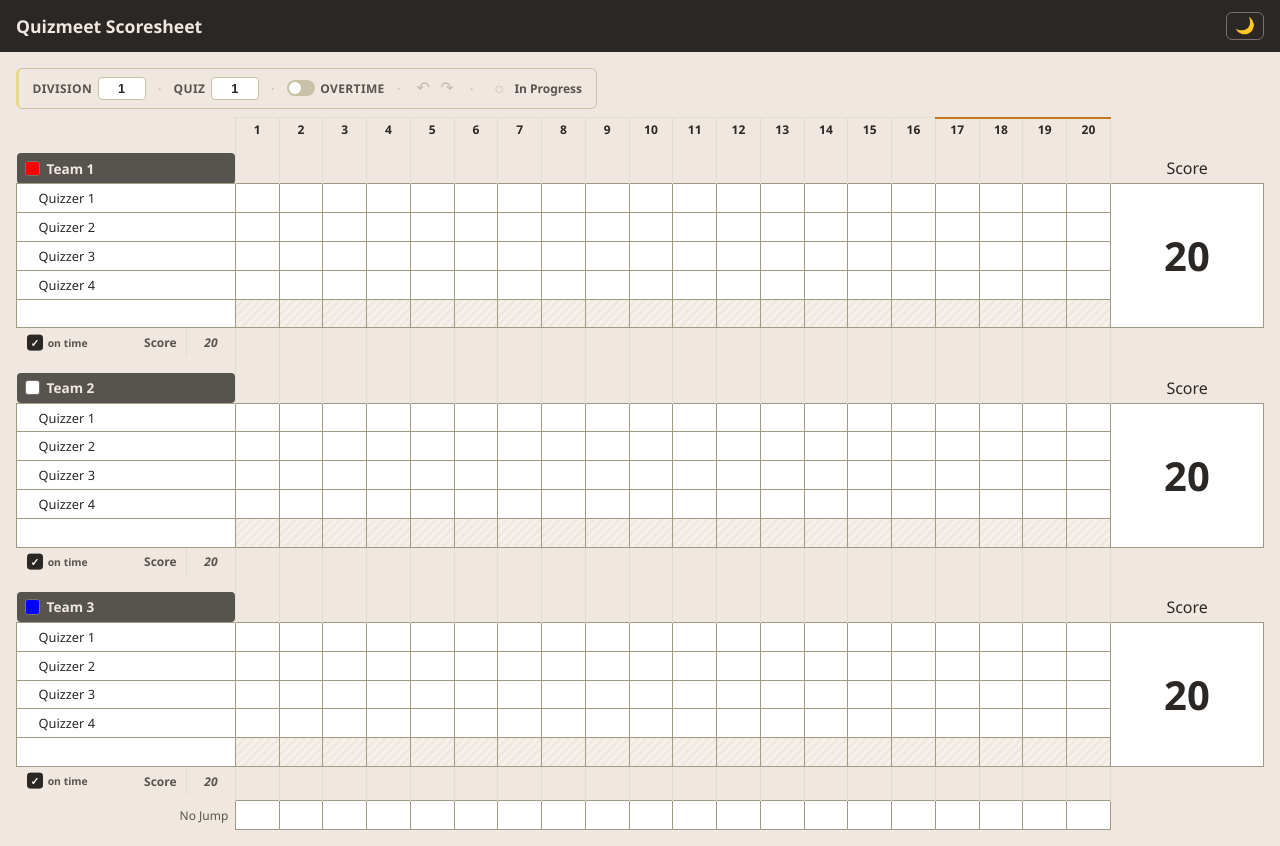
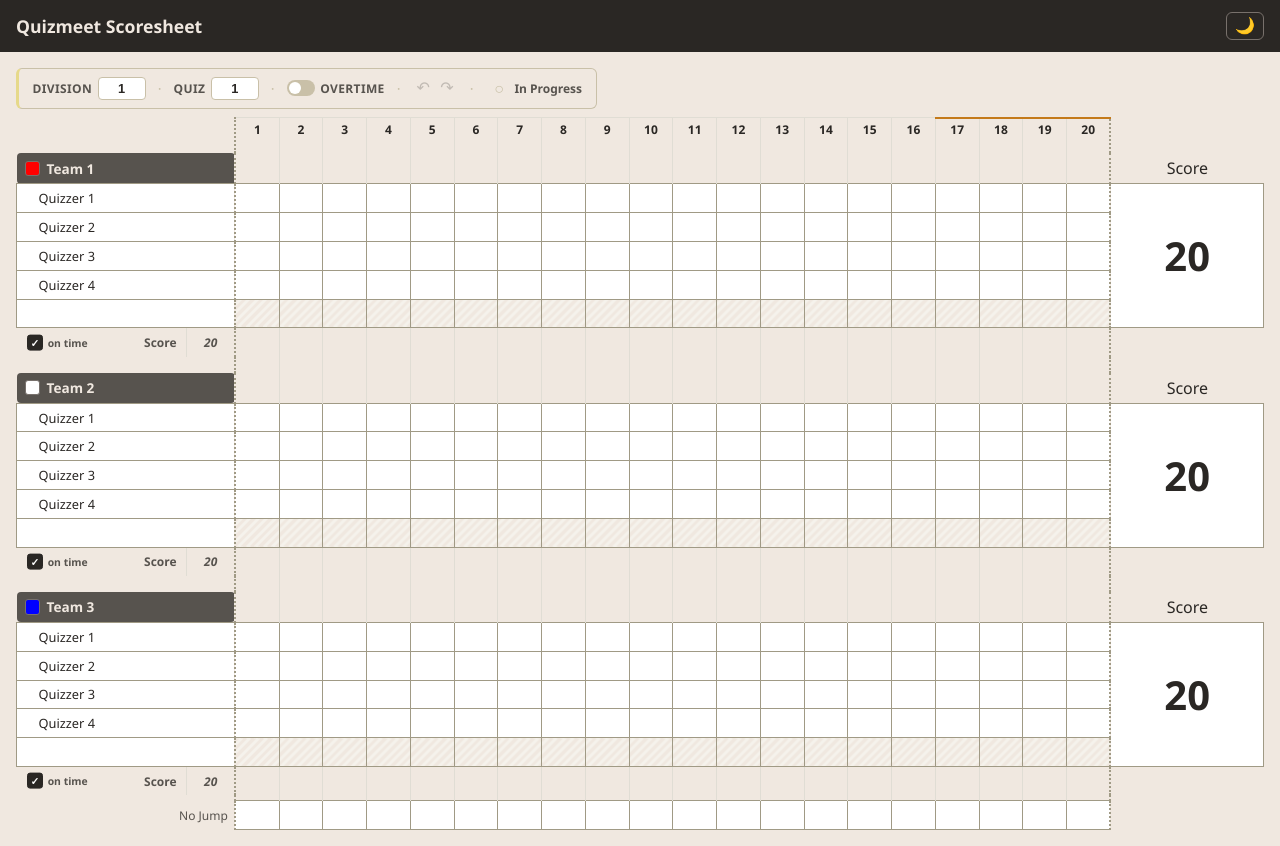
Before and after one commit to TommyAmberson/qzr-sheet, a Vue app: page / in a window 1280 px wide. Built offline with nearby package versions, Linux system fonts and the light colour scheme; the HTML template or start-up script is replaced by a standard one.

Commit message:
style: dotted border on first and last visible columns

```diff
--- a/src/components/Scoresheet.vue
+++ b/src/components/Scoresheet.vue
@@ -187,14 +187,25 @@ function headerClass(colIdx: number): string {
 function colGroupClass(colIdx: number): string {
   const col = columns.value[colIdx]
   if (!col) return ''
+
+  const classes: string[] = []
+  const dc = displayColumns.value
+  if (dc[0]?.idx === colIdx) classes.push('col--first')
+  if (dc[dc.length - 1]?.idx === colIdx) classes.push('col--last')
+
   if (col.isOvertime) {
     if (col.type === QuestionType.Normal && (col.number - 21) % 3 === 0) {
-      return col.number === 21 ? 'col--overtime col--ot-start' : 'col--overtime col--ot-round-start'
+      classes.push(
+        col.number === 21 ? 'col--overtime col--ot-start' : 'col--overtime col--ot-round-start',
+      )
+    } else {
+      classes.push('col--overtime')
     }
-    return 'col--overtime'
+  } else if (col.isAB && col.isErrorPoints) {
+    classes.push('col--ab')
   }
-  if (col.isAB && col.isErrorPoints) return 'col--ab'
-  return ''
+
+  return classes.join(' ')
 }
 </script>
 
@@ -915,15 +926,27 @@ thead .col--name {
  * team-header-spacer, and row--team-total td. */
 .col--ot-start,
 .col--ot-round-start,
+.col--first,
 .spacer-cell.col--ot-start,
 .spacer-cell.col--ot-round-start,
+.spacer-cell.col--first,
 .team-header-spacer.col--ot-start,
 .team-header-spacer.col--ot-round-start,
+.team-header-spacer.col--first,
 .row--team-total .col--ot-start,
 .row--team-total .col--ot-round-start,
+.row--team-total .col--first,
 .row--team-total .cell--total.col--ot-start,
-.row--team-total .cell--total.col--ot-round-start {
+.row--team-total .cell--total.col--ot-round-start,
+.row--team-total .cell--total.col--first {
   border-left: 2px dotted var(--color-border) !important;
+}
+.col--last,
+.spacer-cell.col--last,
+.team-header-spacer.col--last,
+.row--team-total .col--last,
+.row--team-total .cell--total.col--last {
+  border-right: 2px dotted var(--color-border) !important;
 }
 
 /* Question header colours based on answer */
```
